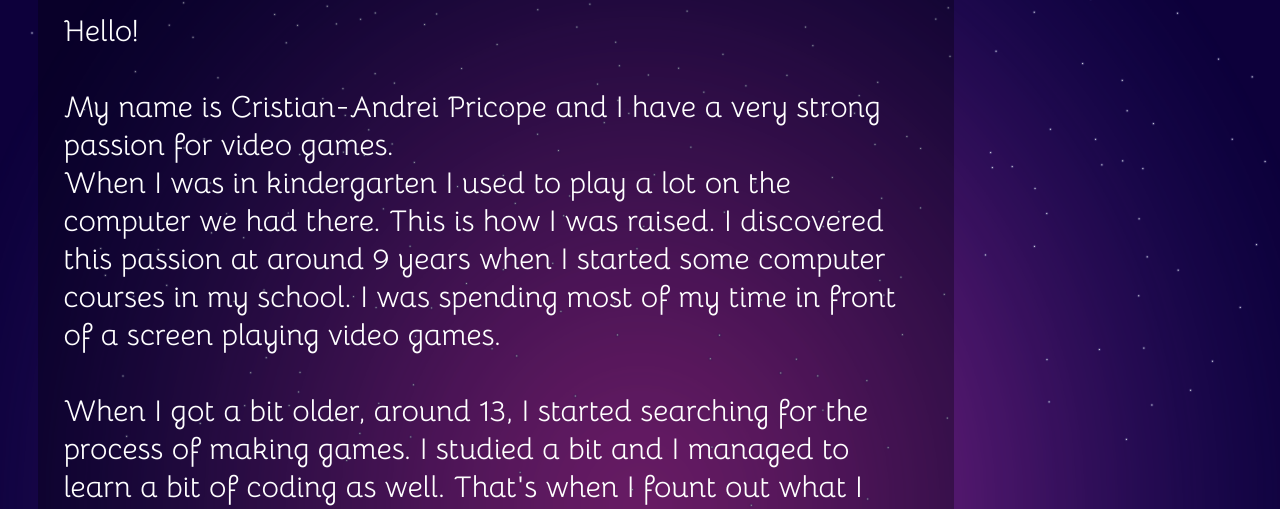
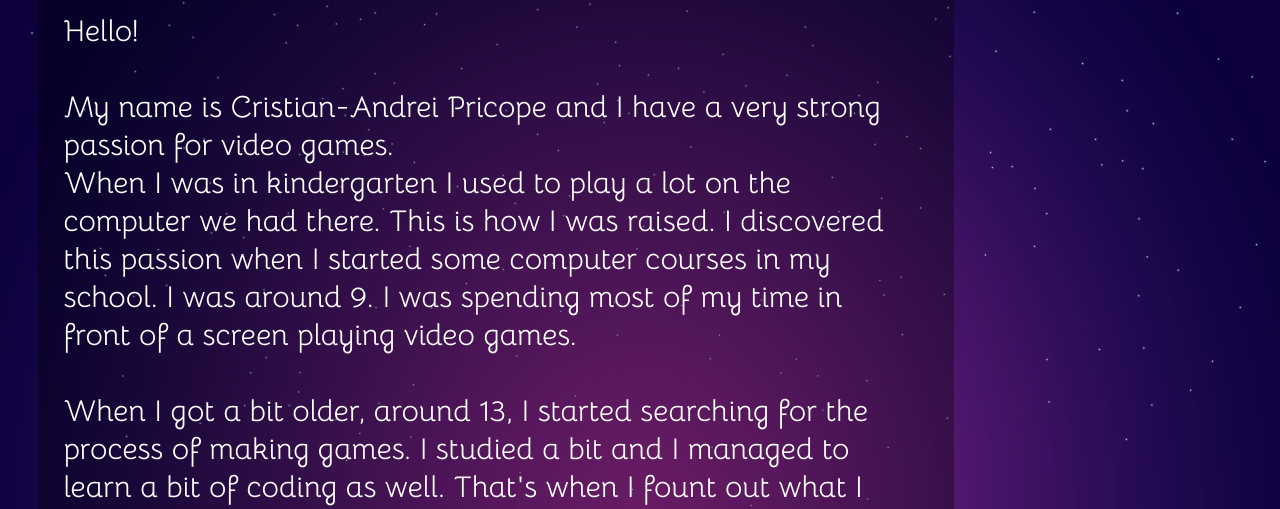
Before and after one commit to Brunescovici/PACdesign, a plain HTML site: page About_me.html in a window 1280 px wide. Shown: the part 291-800 px from the top of the page. Drawn offline with Linux system fonts and the light colour scheme.

Commit message:
Add files via upload

```diff
--- a/About_me.html
+++ b/About_me.html
@@ -23,7 +23,7 @@
                     <br><br>
                     My name is Cristian-Andrei Pricope and I have a very strong passion for video games.
                     <br>
-                    When I was in kindergarten I used to play a lot on the computer we had there. This is how I was raised. I discovered this passion at around 9 years when I started some computer courses in my school. I was spending most of my time in front of a screen playing video games.
+                    When I was in kindergarten I used to play a lot on the computer we had there. This is how I was raised. I discovered this passion when I started some computer courses in my school. I was around 9. I was spending most of my time in front of a screen playing video games.
                     <br><br>When I got a bit older, around 13, I started searching for the process of making games. I studied a bit and I managed to learn a bit of coding as well. That's when I fount out what I want to study.
                     <br><br>
                     I developed my first game in 10th grade and won the 1st place at a competition in my city. I wanted to make more games but I realized that I need a team. For small games it is okay to be just a person but for what games I am thinking of developing, I would need a team. So I decided to go abroad, study something similar and apply at a game development master.
```
